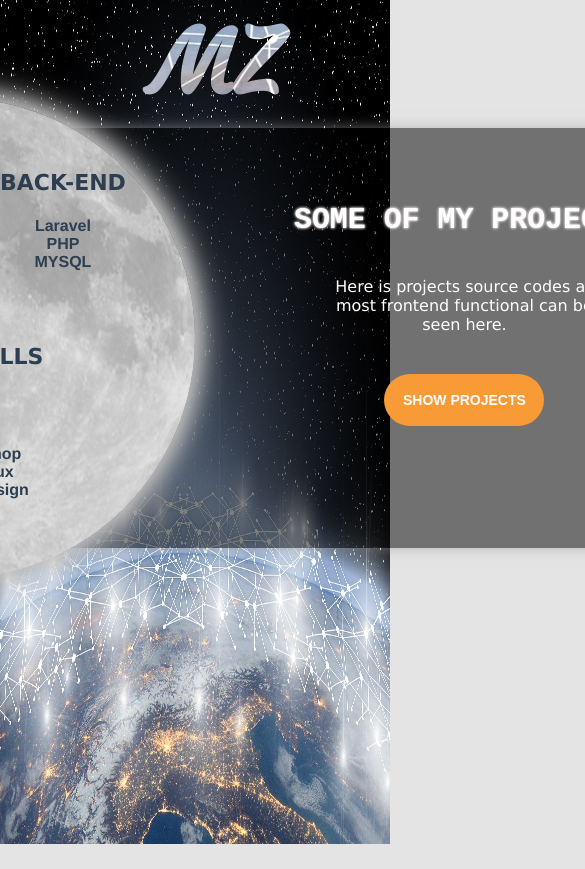
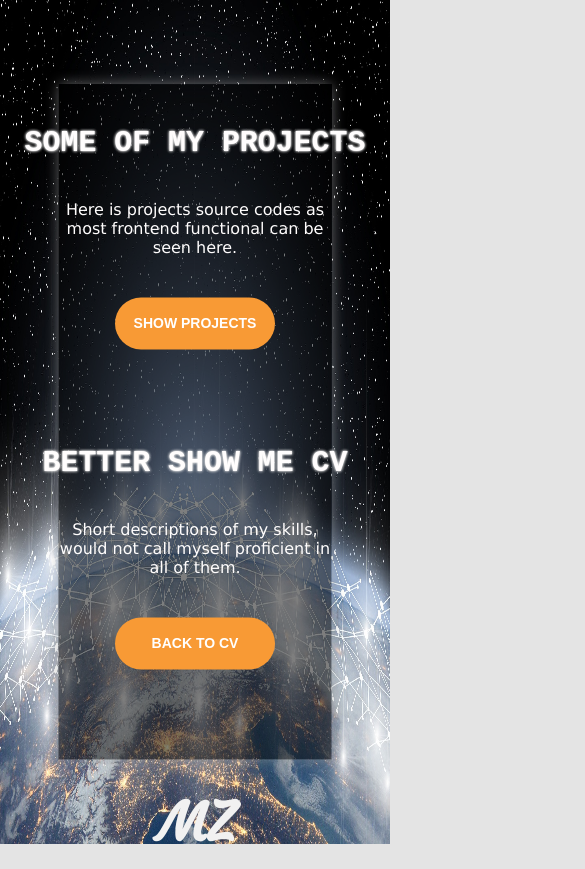
Before and after one commit to trovoltino/matiss-cv, a Vue app: page / in a window 390 px wide. Shown: the top 869 px of the page, 585 px wide, since content can reach past the window. Before the commit the page ends 848 px from the top, so only its background shows below. Built offline with nearby package versions, Linux system fonts and the light colour scheme.

Commit message:
Some work on responsive design

```diff
--- a/src/components/Logo.vue
+++ b/src/components/Logo.vue
@@ -23,44 +23,28 @@ export default {
 
 <!-- Add "scoped" attribute to limit CSS to this component only -->
 <style scoped>
-a {
-  display: block;
-  position: absolute;
-  top: 50%;
-  left: 50%;
-  width: 140px;
-  background: transparent;
-  height: 80px;
-  cursor: pointer;
-  transform: translate(-38%, 20%);
-  z-index: 3;
-}
+
 p {
   margin: 20px;
 }
 .logo-container {
   position: absolute;
   left: 50%;
-  top: 0%;
-  transform: translate(-50%, 0%);
+  bottom: -37%;
   font-family: 'Courgette', cursive;
   font-size: 5.5em;
   font-weight: 700;
 }
-.m-logo {
-  position: absolute;
-  transform: translate(-50%, 0%);
-}
 .m {
   position: absolute;
-  top: 50%;
+  bottom: 50%;
   left: 50%;
   width: 600px;
   height: 300px;
   background: url('../assets/images/bg-img.jpg');
   background-clip: text;
   color: transparent;
-  transform: translate(-50%, -4%);
+  transform: translate(-50%, -50%);
   animation: moveBg 72s linear infinite;
 }
 a:hover {
@@ -75,4 +59,21 @@ a:hover {
     background-position: 100% 89%;
   }
 }
+@media screen and (max-width: 1092px) {
+  .m {
+    position: relative;
+    width: 30px;
+    height: 40px;
+    font-size: 0.6em;
+    color: rgb(241, 241, 241);
+  }
+  .logo-container {
+    bottom: -3%;
+    left: 50%;
+    transform: translate(-110%, 0%)
+  }
+  a {
+    display: none;
+  }
+}
 </style>
--- a/src/components/Slider.vue
+++ b/src/components/Slider.vue
@@ -1,10 +1,12 @@
 <template>
+    <div class="main">
       <div class="skill-wrap">
         <div v-bind:class="{ slide: moveRight }" class="slider">
           <transition name="opac" mode="out-in">
             <component v-bind:is="component"></component>
           </transition>
         </div>
+        <div class="field-wrap">
           <div class="left-field">
             <h2>Some of my projects</h2>
             <p>Here is projects source codes as most frontend functional
@@ -20,17 +22,23 @@
             <button class="move-left" @click="component = 'Skill', moveRight = false">Back to CV</button>
           </div>
         </div>
+      </div>
+      <logo/>
+    </div>
+
 </template>
 
 <script>
 
 import Skills from '@/components/includes/Skills.vue'
 import Projects from '@/components/includes/Projects.vue'
+import Logo from '@/components/Logo.vue'
 import ('@/assets/js/slide.js');
 
 export default {
   name: 'Slider',
   components: {
+    'Logo': Logo,
     'Skill': Skills,
     'Project': Projects
   },
@@ -111,23 +119,25 @@ h2 {
 .slide {
   left: 50%;
 }
+.field-wrap {
+  position: absolute;
+  top: 50%;
+  left: 50%;
+  width: 100%;
+  display: flex;
+  flex-direction: row-reverse;
+  justify-content: space-around;
+  transform: translate(-50%, -50%);
+}
 .right-field {
-  position: absolute;
-  left: 3%;
-  top: 50%;
   width: 420px;
   height: 320px;
   color: rgb(255, 253, 253);
-  transform: translate(0, -50%);
 }
 .left-field {
-  position: absolute;
-  right: 3%;
-  top: 50%;
   width: 420px;
   height: 320px;
   color: rgb(255, 253, 253);
-  transform: translate(0, -50%);
 }
 .opac-enter, .opac-leave-to {
   transition: all 0.5s ease-out;
@@ -137,4 +147,34 @@ h2 {
   transition: all 0.5s ease-in;
   opacity: 1;
 }
+@media screen and (max-width: 1092px) {
+  .field-wrap {
+    flex-direction: column;
+    align-items: center;
+    justify-content: space-between;
+  }
+  .skill-wrap {
+  width:70%;
+  height: 80%;
+  transform: translate(-50%,-50%);
+  }
+
+  .slider {
+  display: none;
+  position: relative;
+  left: 50%;
+  bottom: 0%;
+  width: 420px;
+  height: 420px;
+  background: url(../assets/images/full-moon.jpg);
+  background-position: center;
+  border-radius: 50%;
+  box-shadow: 0px 0px 20px silver,
+              0px 0px 30px silver,
+              0px 0px 40px silver;
+  z-index: 3;
+  transform: translate(-50%,0%);
+  transition: all 1s ease-in-out;
+  }
+}
 </style>
--- a/src/views/Home.vue
+++ b/src/views/Home.vue
@@ -2,19 +2,18 @@
   <div class="home">
     <img class="bg" src="@/assets/images/bg-img.jpg" alt="">
     <Slider/>
-    <Logo/>
+
   </div>
 </template>
 
 <script>
 // @ is an alias to /src
-import Logo from '@/components/Logo.vue'
+
 import Slider from '@/components/Slider.vue'
 
 export default {
   name: 'Home',
   components: {
-    Logo,
     Slider
   }
 }
```
Also changed, not shown: src/assets/styles/style.scss (+8 -0 lines). Lines whose indentation alone changed are shown as unchanged.
